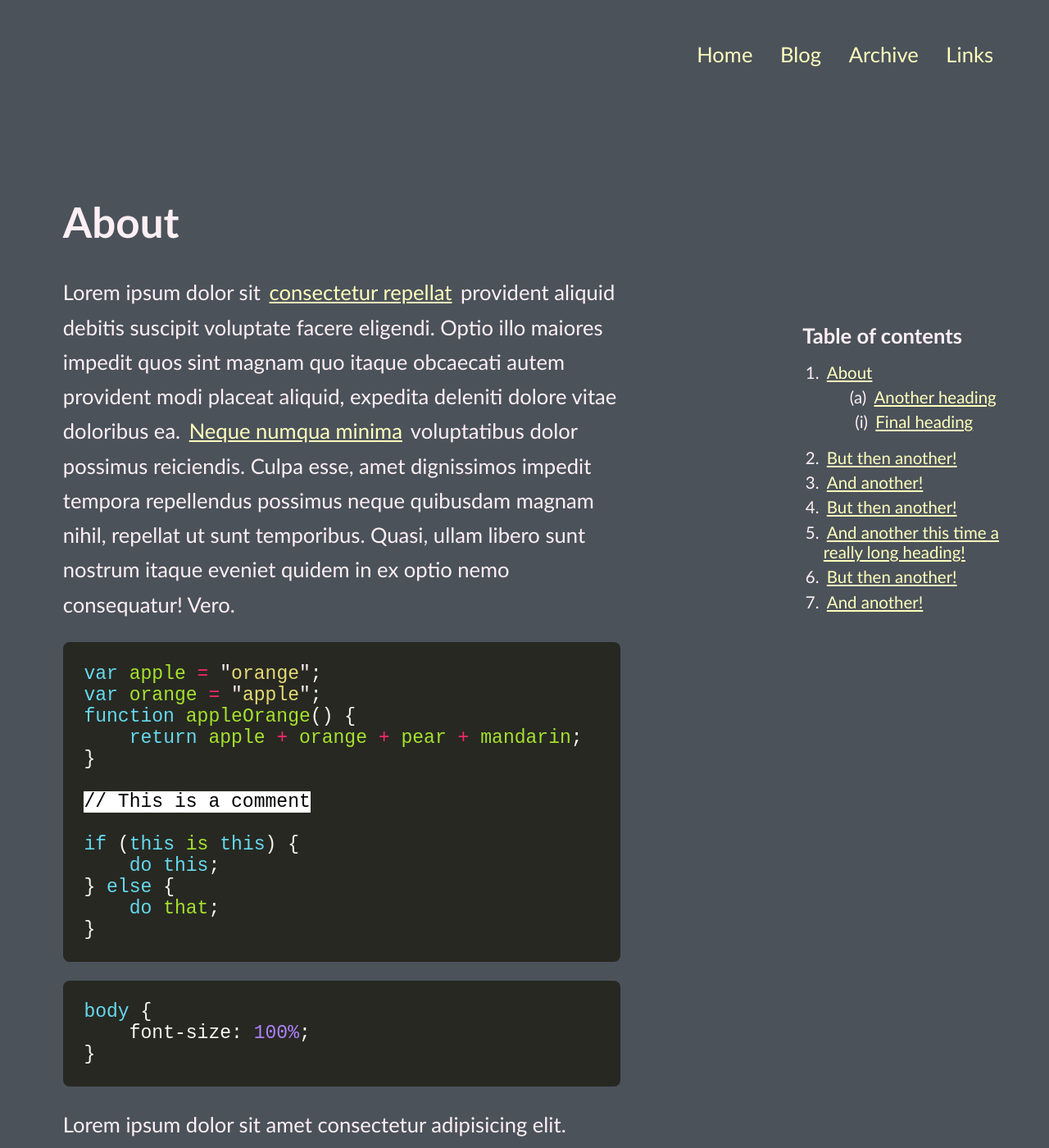
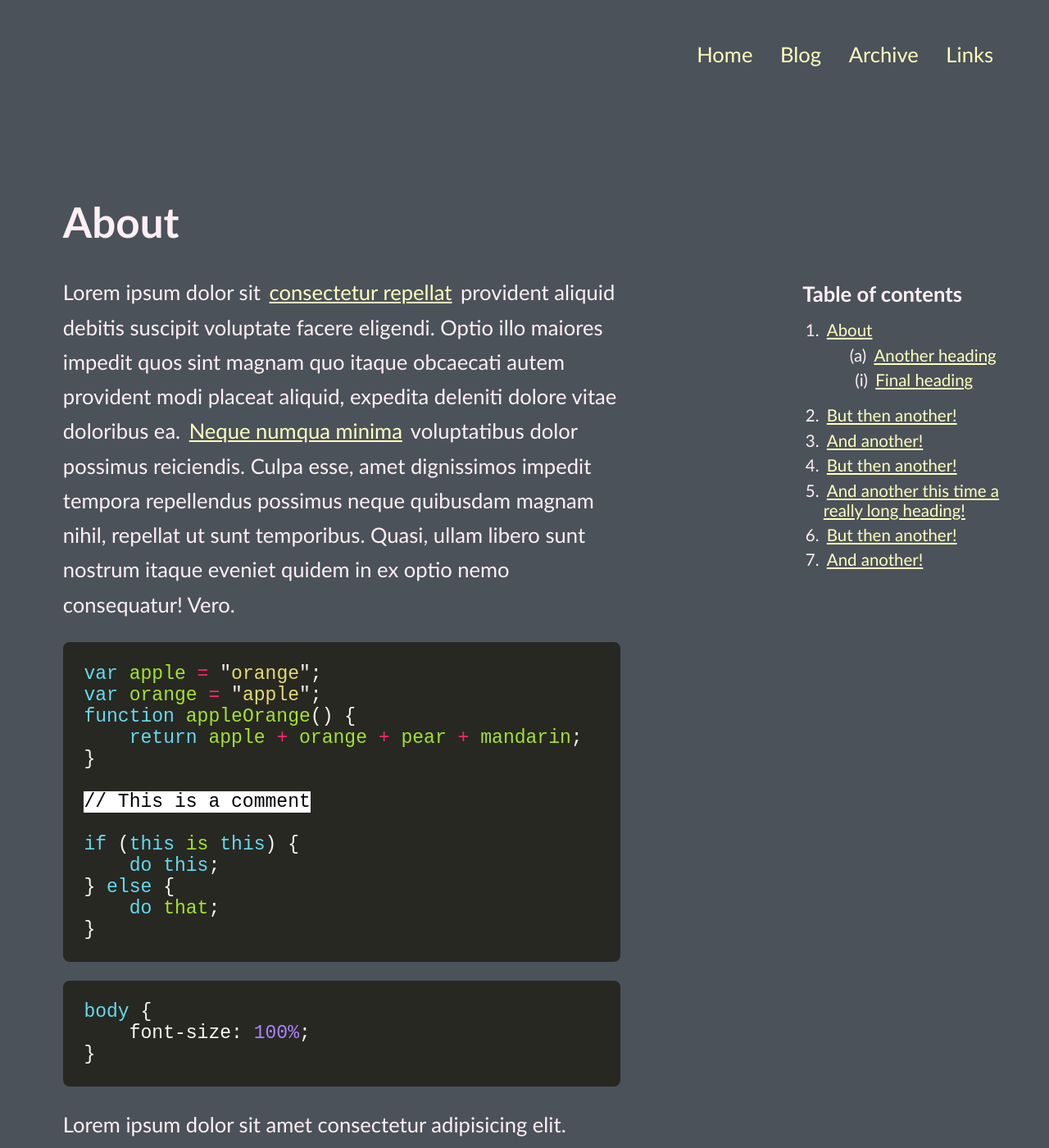
Before and after one commit to denismcdonald/blog, a Jekyll site: the page built from about.md, in a window 1280 px wide and 1400 px high. Shown: the whole window at 82% size. Built offline with Jekyll 4.4.1, drawn with Linux system fonts in a browser that asks for light colours.

```diff
--- a/_sass/main.scss
+++ b/_sass/main.scss
@@ -374,8 +374,8 @@
         position: -webkit-sticky;
         position: sticky;
         top: 1rem;
-        // margin-top: 16rem;
-        margin-top: 15rem;
+        // margin-top: 15rem;
+        margin-top: 13rem;
         clear: right;
     }
 
```
Also changed, not shown: 1 other file.
